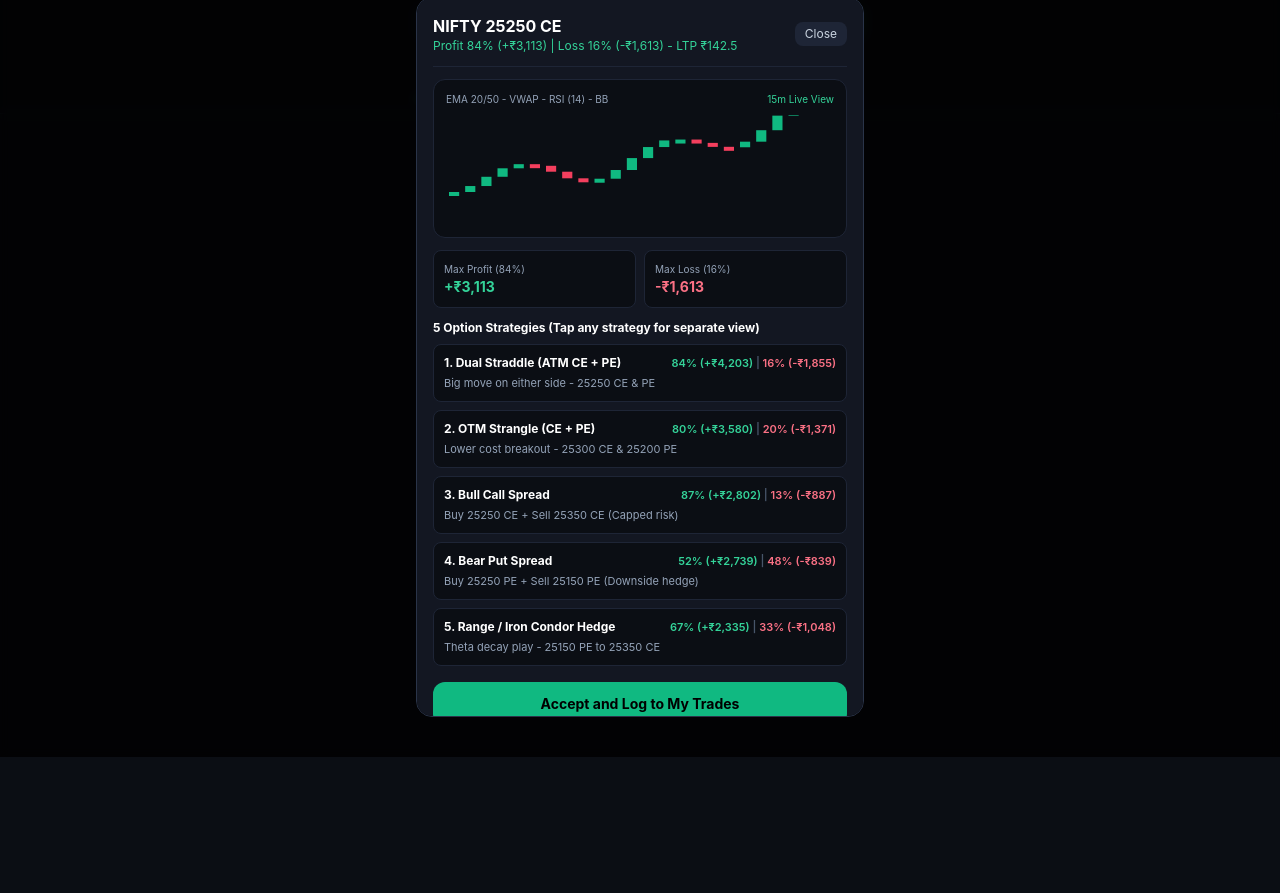
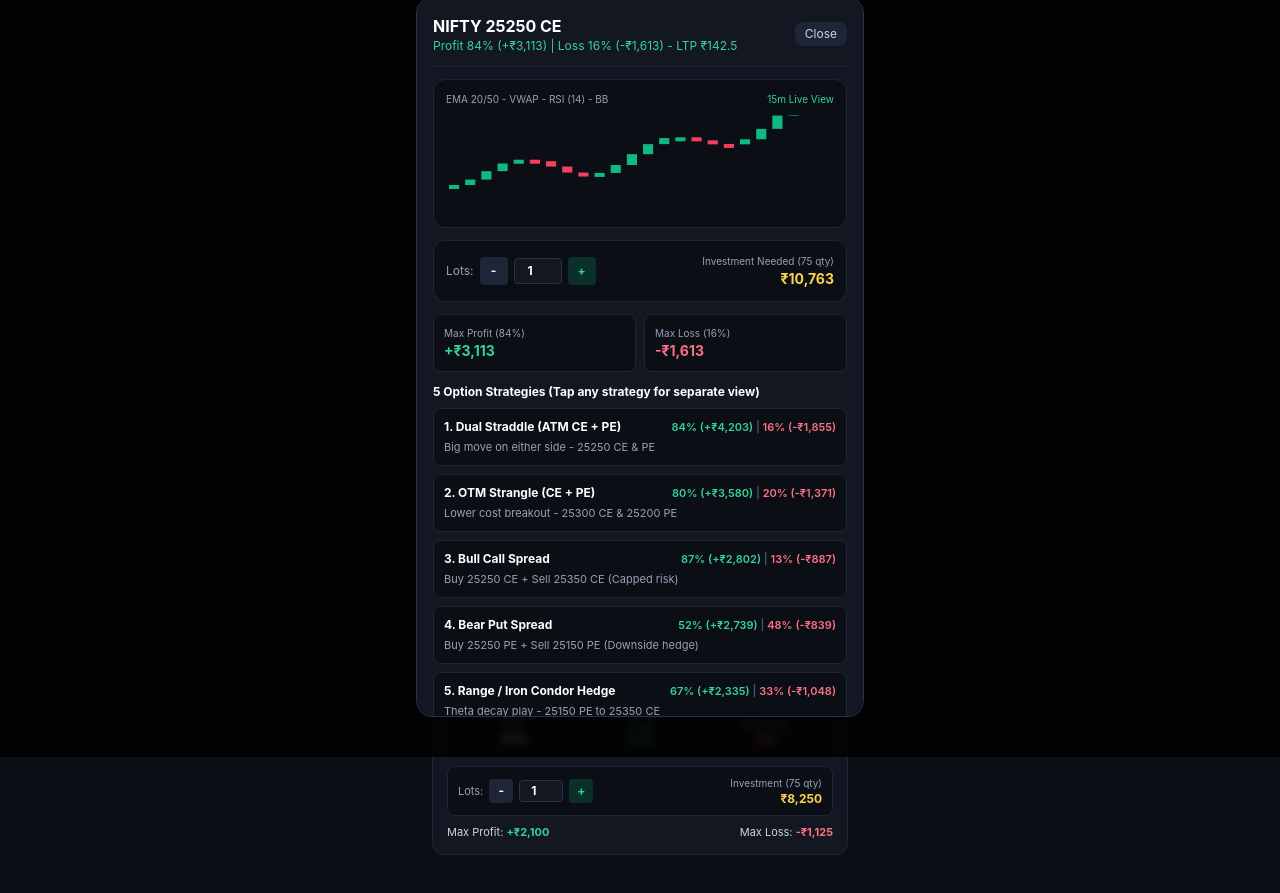
Before and after one commit to vaibhavmakwana25-eng/VectraEdge, a plain HTML site: page frontend/index.html in a window 1280 px wide. Both pictures are taken after a click on the element 640 px from the left and 297 px from the top of the page. Shown: the part 43-936 px from the top of the page. Before the commit the page ends 800 px from the top, so only its background shows below. Drawn offline with nearby package versions, Linux system fonts and the light colour scheme; no server answers.

Commit message:
Add files via upload

```diff
--- a/frontend/index.html
+++ b/frontend/index.html
@@ -58,7 +58,6 @@
     </nav>
   </header>
 
-  <!-- 3 Index Sub-Tabs inside Options -->
   <div id="fno-filters" class="max-w-md mx-auto px-4 pt-3 grid grid-cols-3 gap-2 text-xs">
     <button onclick="setIndexMode('NIFTY')" id="idx-NIFTY" class="py-2 px-2 rounded-xl subtab-active flex items-center justify-center gap-1.5">
       <span>NIFTY</span>
@@ -74,7 +73,6 @@
     </button>
   </div>
 
-  <!-- Stock Sub-Tabs -->
   <div id="stock-filters" class="hidden max-w-md mx-auto px-4 pt-3 flex gap-2">
     <button onclick="setStockMode('ALL')" id="flt-ALL" class="px-3 py-1 rounded-full text-xs bg-emerald-500 text-black font-semibold">All Stocks</button>
     <button onclick="setStockMode('Intraday')" id="flt-Intraday" class="px-3 py-1 rounded-full text-xs bg-[#131722] text-slate-300 border border-[#1e2536]">Intraday</button>
@@ -102,8 +100,11 @@
           <span>EMA 20/50 - VWAP - RSI (14) - BB</span>
           <span class="text-emerald-400">15m Live View</span>
         </div>
-        <canvas id="signal-chart" height="110" class="w-full"></canvas>
+        <canvas id="signal-chart" height="100" class="w-full"></canvas>
       </div>
+
+      <!-- Modal Lot/Qty & Investment Box -->
+      <div id="modal-lot-box" class="mt-3 bg-[#0b0e14] p-3 rounded-xl border border-[#1e2536] flex items-center justify-between gap-2 text-xs"></div>
 
       <div id="modal-pnl" class="mt-3 grid grid-cols-2 gap-2 text-xs"></div>
 
@@ -115,7 +116,7 @@
         <div id="selected-strategy-content" class="text-xs space-y-1.5"></div>
       </div>
 
-      <div class="mt-3">
+      <div id="modal-strats-section" class="mt-3">
         <div class="text-xs font-bold text-white mb-2">5 Option Strategies (Tap any strategy for separate view)</div>
         <div id="modal-legs" class="space-y-2"></div>
       </div>
@@ -137,7 +138,46 @@
     let stockMode = 'ALL';
     let selectedSignal = null;
     let activeStrategy = null;
+    let qtyMap = {};
     let myTrades = JSON.parse(localStorage.getItem('vectra_trades') || '[]').map(t => Object.assign({ status: 'LIVE' }, t));
+
+    function getSigKey(s) {
+      return (s.symbol || 'SIG') + '|' + (s.date || '');
+    }
+
+    function getUnits(s) {
+      const k = getSigKey(s);
+      return Math.max(1, parseInt(qtyMap[k] || 1, 10) || 1);
+    }
+
+    function changeUnits(e, key, delta) {
+      if (e) e.stopPropagation();
+      const cur = Math.max(1, parseInt(qtyMap[key] || 1, 10) || 1);
+      qtyMap[key] = Math.max(1, cur + delta);
+      renderAll();
+      if (selectedSignal && getSigKey(selectedSignal) === key) {
+        refreshModalDynamic(selectedSignal);
+      }
+    }
+
+    function setUnitsDirect(e, key, val) {
+      if (e) e.stopPropagation();
+      qtyMap[key] = Math.max(1, parseInt(val || 1, 10) || 1);
+      renderAll();
+      if (selectedSignal && getSigKey(selectedSignal) === key) {
+        refreshModalDynamic(selectedSignal);
+      }
+    }
+
+    function calcInvestment(s, units) {
+      const lotSize = s.is_fno ? (s.lot_size || 1) : 1;
+      const totalQty = units * lotSize;
+      const price = parseFloat(s.entry) || parseFloat(s.ltp) || 100;
+      return {
+        totalQty,
+        investAmt: Math.round(totalQty * price)
+      };
+    }
 
     function updateClock() {
       const now = new Date();
@@ -205,9 +245,9 @@
       { symbol: "SENSEX 81200 PE", is_fno: true, side: "BUY", ltp: 234.00, win_prob: 63, loss_prob: 37, entry: 236.00, target: 292.00, sl: 205.00, lot_size: 20 }
     ];
 
-    function buildStrategiesForSignal(s, lot) {
-      const baseP = Math.round(Math.abs((s.target - s.entry) * lot));
-      const baseL = Math.round(Math.abs((s.entry - s.sl) * lot));
+    function buildStrategiesForSignal(s, totalQty) {
+      const baseP = Math.round(Math.abs((s.target - s.entry) * totalQty));
+      const baseL = Math.round(Math.abs((s.entry - s.sl) * totalQty));
       const pPct = s.win_prob || 72;
       const lPct = 100 - pPct;
       const parts = (s.symbol || 'NIFTY 25000 CE').split(' ');
@@ -473,6 +513,7 @@
                 '<span class="text-emerald-400">Target: ₹' + t.target + '</span>' +
                 '<span class="text-rose-400">SL: ₹' + t.sl + '</span>' +
               '</div>' +
+              (t.investAmt ? '<div class="text-[11px] text-amber-300">Investment: ₹' + t.investAmt.toLocaleString('en-IN') + ' (' + t.units + (t.isFno ? ' Lot' : ' Qty') + ')</div>' : '') +
             '</div>';
           }).join('');
         return;
@@ -486,12 +527,15 @@
       }
 
       container.innerHTML = filtered.map((s, i) => {
+        const key = getSigKey(s);
+        const units = getUnits(s);
+        const { totalQty, investAmt } = calcInvestment(s, units);
         const win = s.win_prob || 68;
         const loss = s.loss_prob || (100 - win);
         const cleanName = (s.symbol || '').split('(')[0].trim();
-        const lot = s.lot_size || 1;
-        const maxProfit = Math.round(Math.abs((s.target - s.entry) * lot));
-        const maxLoss = Math.round(Math.abs((s.entry - s.sl) * lot));
+        const maxProfit = Math.round(Math.abs((s.target - s.entry) * totalQty));
+        const maxLoss = Math.round(Math.abs((s.entry - s.sl) * totalQty));
+        const unitLabel = s.is_fno ? 'Lots' : 'Qty';
 
         return '<div onclick=\'openModal(' + JSON.stringify(s).replace(/'/g, "&#39;") + ')\' class="card-bg rounded-xl p-3.5 active:scale-[0.99] transition cursor-pointer">' +
           '<div class="flex items-start justify-between gap-2">' +
@@ -516,27 +560,49 @@
             '<div><div class="text-[10px] text-slate-400">Target</div><div class="font-semibold text-emerald-400">₹' + s.target + '</div></div>' +
             '<div><div class="text-[10px] text-slate-400">Stop Loss</div><div class="font-semibold text-rose-400">₹' + s.sl + '</div></div>' +
           '</div>' +
+          '<div onclick="event.stopPropagation()" class="mt-2.5 flex items-center justify-between gap-2 bg-[#0b0e14] rounded-lg px-2.5 py-2 border border-[#1e2536] text-xs">' +
+            '<div class="flex items-center gap-1.5">' +
+              '<span class="text-slate-400 text-[11px]">' + unitLabel + ':</span>' +
+              '<button onclick="changeUnits(event, \'' + key.replace(/'/g, "\\'") + '\', -1)" class="w-6 h-6 rounded bg-[#1e2536] text-white font-bold">-</button>' +
+              '<input type="number" min="1" value="' + units + '" onchange="setUnitsDirect(event, \'' + key.replace(/'/g, "\\'") + '\', this.value)" class="w-11 text-center bg-[#131722] border border-[#2a3449] rounded py-0.5 text-white font-bold" />' +
+              '<button onclick="changeUnits(event, \'' + key.replace(/'/g, "\\'") + '\', 1)" class="w-6 h-6 rounded bg-emerald-500/20 text-emerald-400 font-bold">+</button>' +
+            '</div>' +
+            '<div class="text-right">' +
+              '<div class="text-[10px] text-slate-400">Investment (' + totalQty + ' qty)</div>' +
+              '<div class="font-bold text-amber-300">₹' + investAmt.toLocaleString('en-IN') + '</div>' +
+            '</div>' +
+          '</div>' +
           '<div class="mt-2 flex justify-between text-[11px] text-slate-300">' +
-            '<span>' + (s.is_fno ? '1 Lot (' + lot + ')' : 'Qty (' + lot + ')') + ' Max Profit: <strong class="text-emerald-400">+₹' + maxProfit.toLocaleString('en-IN') + '</strong></span>' +
+            '<span>Max Profit: <strong class="text-emerald-400">+₹' + maxProfit.toLocaleString('en-IN') + '</strong></span>' +
             '<span>Max Loss: <strong class="text-rose-400">-₹' + maxLoss.toLocaleString('en-IN') + '</strong></span>' +
           '</div>' +
         '</div>';
       }).join('');
     }
 
-    function openModal(s) {
-      selectedSignal = s;
-      activeStrategy = null;
-      document.getElementById('selected-strategy-box').classList.add('hidden');
-
+    function refreshModalDynamic(s) {
+      const key = getSigKey(s);
+      const units = getUnits(s);
+      const { totalQty, investAmt } = calcInvestment(s, units);
       const win = s.win_prob || 68;
       const loss = s.loss_prob || (100 - win);
-      const lot = s.lot_size || 1;
-      const maxP = Math.round(Math.abs((s.target - s.entry) * lot));
-      const maxL = Math.round(Math.abs((s.entry - s.sl) * lot));
+      const maxP = Math.round(Math.abs((s.target - s.entry) * totalQty));
+      const maxL = Math.round(Math.abs((s.entry - s.sl) * totalQty));
+      const unitLabel = s.is_fno ? 'Lots' : 'Qty';
 
-      document.getElementById('modal-title').textContent = (s.symbol || '').split('(')[0].trim();
       document.getElementById('modal-sub').textContent = 'Profit ' + win + '% (+₹' + maxP.toLocaleString('en-IN') + ') | Loss ' + loss + '% (-₹' + maxL.toLocaleString('en-IN') + ') - LTP ₹' + s.ltp;
+
+      document.getElementById('modal-lot-box').innerHTML =
+        '<div class="flex items-center gap-1.5">' +
+          '<span class="text-slate-400">' + unitLabel + ':</span>' +
+          '<button onclick="changeUnits(event, \'' + key.replace(/'/g, "\\'") + '\', -1)" class="w-7 h-7 rounded bg-[#1e2536] text-white font-bold">-</button>' +
+          '<input type="number" min="1" value="' + units + '" onchange="setUnitsDirect(event, \'' + key.replace(/'/g, "\\'") + '\', this.value)" class="w-12 text-center bg-[#131722] border border-[#2a3449] rounded py-1 text-white font-bold" />' +
+          '<button onclick="changeUnits(event, \'' + key.replace(/'/g, "\\'") + '\', 1)" class="w-7 h-7 rounded bg-emerald-500/20 text-emerald-400 font-bold">+</button>' +
+        '</div>' +
+        '<div class="text-right">' +
+          '<div class="text-[10px] text-slate-400">Investment Needed (' + totalQty + ' qty)</div>' +
+          '<div class="text-sm font-bold text-amber-300">₹' + investAmt.toLocaleString('en-IN') + '</div>' +
+        '</div>';
 
       document.getElementById('modal-pnl').innerHTML =
         '<div class="bg-[#0b0e14] p-2.5 rounded-lg border border-[#1e2536]">' +
@@ -548,7 +614,10 @@
           '<div class="text-sm font-bold text-rose-400">-₹' + maxL.toLocaleString('en-IN') + '</div>' +
         '</div>';
 
-      const strats = buildStrategiesForSignal(s, lot);
+      const stratsSection = document.getElementById('modal-strats-section');
+      if (s.is_fno) {
+        stratsSection.classList.remove('hidden');
+        const strats = buildStrategiesForSignal(s, totalQty);
         window._currentStrats = strats;
         document.getElementById('modal-legs').innerHTML = strats.map((st, idx) =>
           '<div onclick="selectStrategy(' + idx + ')" class="bg-[#0b0e14] hover:border-emerald-500/50 p-2.5 rounded-lg border border-[#1e2536] space-y-1 text-xs cursor-pointer transition">' +
@@ -563,7 +632,17 @@
             '<div class="text-[11px] text-slate-400">' + st.desc + '</div>' +
           '</div>'
         ).join('');
+      } else {
+        stratsSection.classList.add('hidden');
+      }
+    }
 
+    function openModal(s) {
+      selectedSignal = s;
+      activeStrategy = null;
+      document.getElementById('selected-strategy-box').classList.add('hidden');
+      document.getElementById('modal-title').textContent = (s.symbol || '').split('(')[0].trim();
+      refreshModalDynamic(s);
       document.getElementById('detail-modal').classList.remove('hidden');
       drawChart(s.ltp || 100);
     }
@@ -600,15 +679,19 @@
 
     function acceptCurrentSignal() {
       if (!selectedSignal) return;
-      const lot = selectedSignal.lot_size || 1;
+      const units = getUnits(selectedSignal);
+      const { totalQty, investAmt } = calcInvestment(selectedSignal, units);
       const baseName = (selectedSignal.symbol || '').split('(')[0].trim();
       const label = activeStrategy ? (baseName + ' - ' + activeStrategy.name) : baseName;
-      const estPnl = activeStrategy ? activeStrategy.profitAmt : Math.round(Math.abs((selectedSignal.target - selectedSignal.entry) * lot));
+      const estPnl = activeStrategy ? activeStrategy.profitAmt : Math.round(Math.abs((selectedSignal.target - selectedSignal.entry) * totalQty));
       myTrades.unshift({
         cleanName: label,
         entry: selectedSignal.entry,
         target: selectedSignal.target,
         sl: selectedSignal.sl,
+        units,
+        isFno: Boolean(selectedSignal.is_fno),
+        investAmt,
         estPnl,
         status: 'LIVE'
       });
```
Lines whose indentation alone changed are shown as unchanged.
